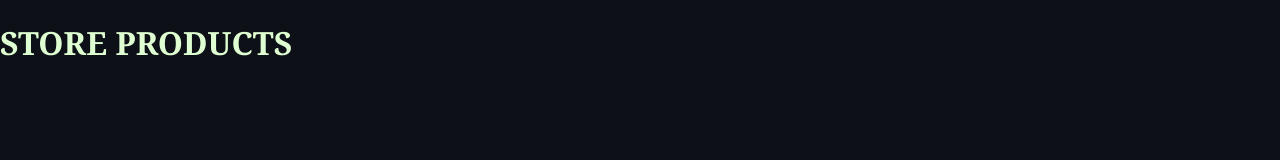
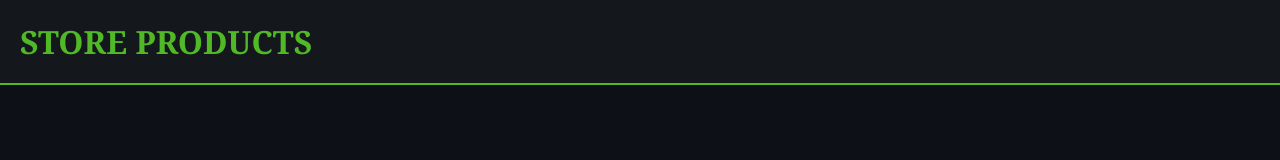
Before and after one commit to SuhailHasanKhan/product-dashboard-vanilla-js, a plain HTML site: page index.html in a window 1280 px wide. Drawn offline with Linux system fonts and the light colour scheme.

Commit message:
Added style to the header

```diff
--- a/style.css
+++ b/style.css
@@ -1,3 +1,10 @@
 * { box-sizing: border-box; }
 html, body { margin: 0; padding: 0; font-family: Georgia, 'Times New Roman', Times, serif; }
-body { background-color: #0d1117; color: #dfffd2; }
+body { background-color: #0d1117; color: #51b828; }
+
+.header {
+  background-color: #14171c;
+  border-bottom: 2px solid #51b828;
+  padding: 20px;
+}
+.header h1 { margin: 0; color: #51b828; }
```
